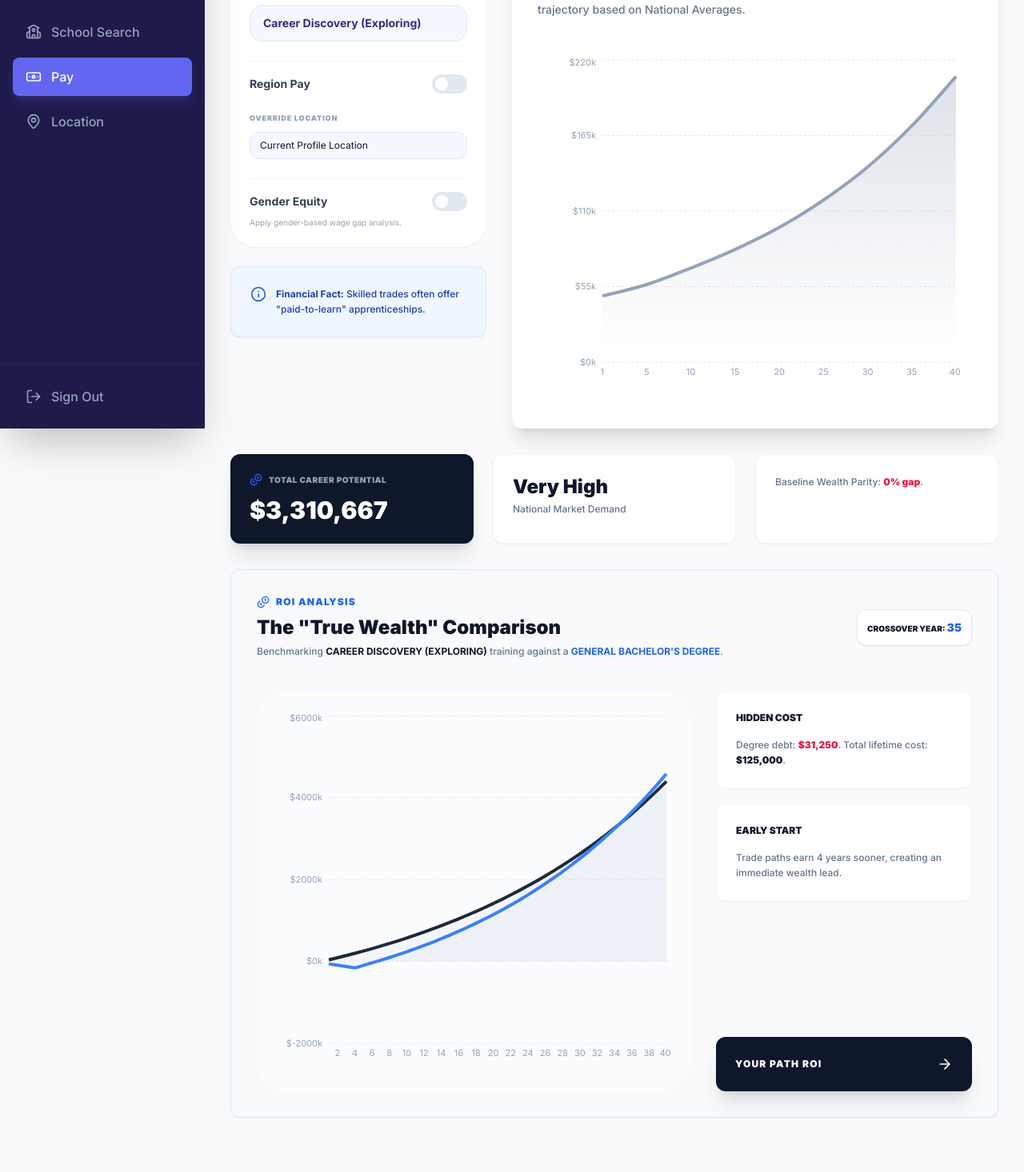
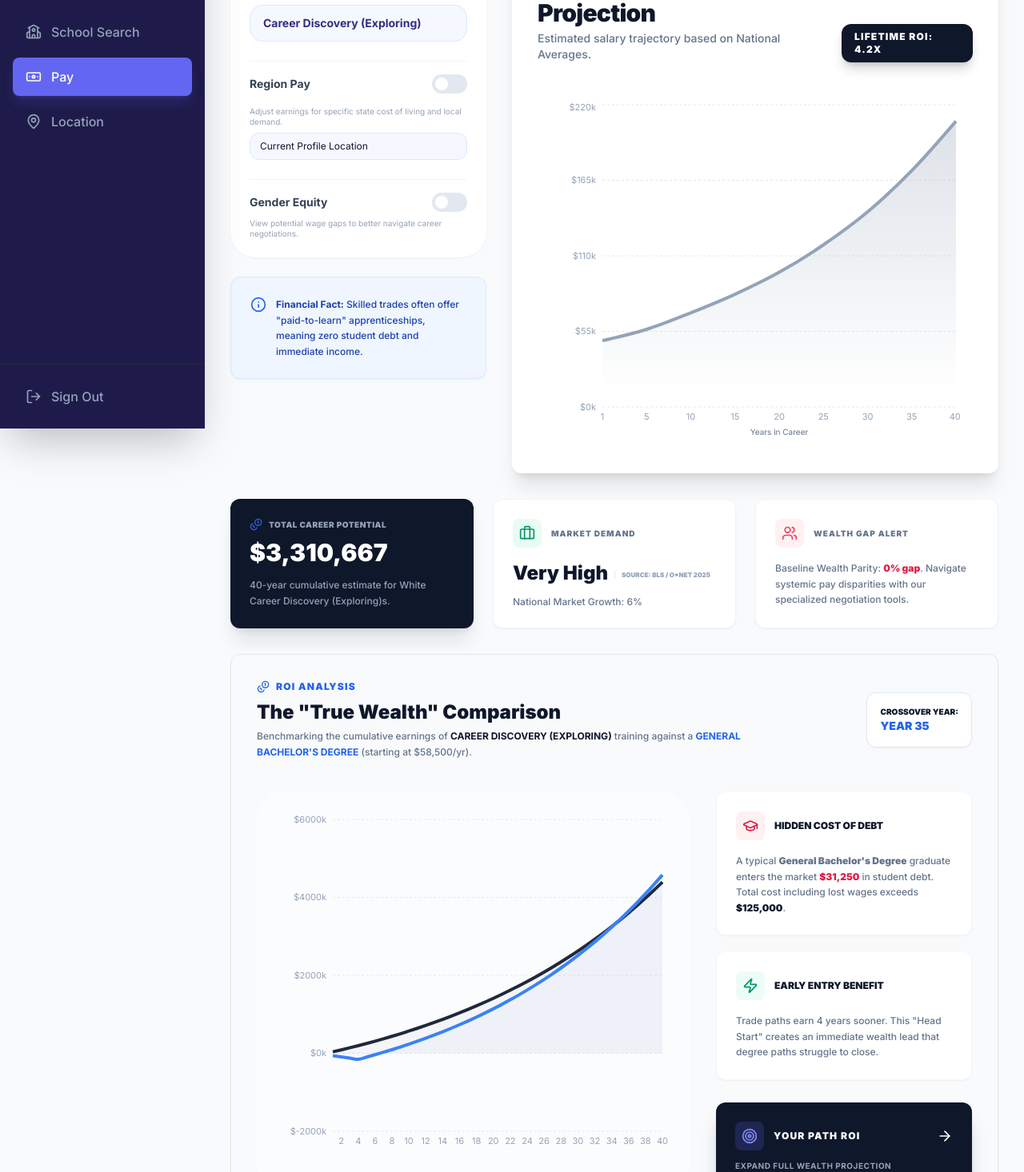
Before and after one commit to celinedc/tradepath, a React (Vite) app: page /pay in a window 1280 px wide. Shown: the part 264-1730 px from the top of the page at 80% size. Built offline with nearby package versions, Linux system fonts and the light colour scheme.

Commit message:
Repopulate Pay page with full text and dynamic data calculations

```diff
--- a/src/pages/Pay.jsx
+++ b/src/pages/Pay.jsx
@@ -46,7 +46,7 @@ const ROIPathModal = ({ isOpen, onClose, tradeData, ethnicity, comparisonData, c
               <div className="p-6 rounded-[2rem] bg-industrial-900 text-white shadow-xl">
                 <p className="text-[10px] font-black uppercase tracking-widest text-industrial-400 mb-2">Trade Advantage</p>
                 <h4 className="text-2xl font-black leading-none mb-2">+$182,500</h4>
-                <p className="text-[10px] text-industrial-500 leading-snug">Average cumulative wealth lead at Year 10 due to zero student debt.</p>
+                <p className="text-[10px] text-industrial-400 leading-snug">Average cumulative wealth lead at Year 10 due to zero student debt.</p>
               </div>
               <div className="p-6 rounded-[2rem] bg-emerald-50 border border-emerald-100">
                 <p className="text-[10px] font-black uppercase tracking-widest text-emerald-600 mb-2">Break-Even Point</p>
@@ -62,7 +62,7 @@ const ROIPathModal = ({ isOpen, onClose, tradeData, ethnicity, comparisonData, c
 
            <div className="space-y-6">
              <div className="flex items-center justify-between">
-                <h3 className="text-lg font-black text-industrial-900 tracking-tight uppercase">Cumulative Wealth Over Time</h3>
+                <h3 className="text-lg font-black text-industrial-900 tracking-tight uppercase border-l-4 border-safety-blue pl-4">Cumulative Wealth Over Time</h3>
                 <div className="flex items-center gap-4 text-[10px] font-bold uppercase tracking-widest">
                   <div className="flex items-center gap-1.5"><div className="w-6 h-1 bg-industrial-900 rounded-full" /> Trade</div>
                   <div className="flex items-center gap-1.5"><div className="w-6 h-1 bg-safety-blue rounded-full" /> Degree</div>
@@ -269,7 +269,7 @@ export default function PayPage() {
 
       {/* Top Row: Sidebar + 40-Year Graph */}
       <div className="flex flex-col lg:flex-row gap-8">
-        {/* Control Panel (Sidebar on Left) - Fixed height parent to prevent scrolling down with page */}
+        {/* Control Panel (Sidebar on Left) */}
         <aside className="w-full lg:w-80 flex-shrink-0 space-y-6">
           <div className={`card p-6 border-none shadow-sm ${isStudent ? 'bg-white rounded-[2rem]' : 'bg-white'}`}>
               <div className="flex items-center gap-2 mb-6">
@@ -314,7 +314,7 @@ export default function PayPage() {
                   </div>
 
                   <div className="space-y-2">
-                    <label className="text-[9px] font-black text-industrial-400 uppercase tracking-widest">Override Location</label>
+                     <p className="text-[10px] text-industrial-400 leading-tight">Adjust earnings for specific state cost of living and local demand.</p>
                     <select
                       value={selectedCustomState}
                       onChange={(e) => { setSelectedCustomState(e.target.value); if (e.target.value) setUseRegionalPay(true); }}
@@ -343,7 +343,7 @@ export default function PayPage() {
                       <span className={`inline-block h-4 w-4 transform rounded-full bg-white transition-transform ${showGenderGap ? 'translate-x-6' : 'translate-x-1'}`} />
                     </button>
                   </div>
-                  <p className="text-[10px] text-industrial-400 leading-tight">Apply gender-based wage gap analysis.</p>
+                  <p className="text-[10px] text-industrial-400 leading-tight">View potential wage gaps to better navigate career negotiations.</p>
                 </div>
               </div>
           </div>
@@ -351,8 +351,8 @@ export default function PayPage() {
           <div className="card p-6 bg-blue-50 border-blue-100">
             <div className="flex gap-3">
               <Info className="w-5 h-5 text-safety-blue flex-shrink-0" />
-              <p className="text-xs text-blue-800 font-medium font-medium leading-relaxed">
-                <strong>Financial Fact:</strong> Skilled trades often offer "paid-to-learn" apprenticeships.
+              <p className="text-xs text-blue-800 font-medium leading-relaxed">
+                <strong>Financial Fact:</strong> Skilled trades often offer "paid-to-learn" apprenticeships, meaning zero student debt and immediate income.
               </p>
             </div>
           </div>
@@ -367,7 +367,12 @@ export default function PayPage() {
                 <span className="text-xs font-black text-safety-blue uppercase tracking-widest">Annual Earnings</span>
               </div>
               <h3 className="text-3xl font-black text-industrial-900 tracking-tight">40-Year Career Projection</h3>
-              <p className="text-sm text-industrial-500 mt-1 font-medium italic">trajectory based on {regionMultiplier !== 1 ? 'Regional Pay' : 'National Averages'}.</p>
+              <p className="text-sm text-industrial-500 mt-1 font-medium italic">Estimated salary trajectory based on {regionMultiplier !== 1 ? 'Regional Pay' : 'National Averages'}.</p>
+            </div>
+            <div className="flex gap-3">
+              <div className="px-4 py-2 bg-industrial-900 text-white rounded-xl text-xs font-black uppercase tracking-widest shadow-lg shadow-industrial-900/20">
+                LIFETIME ROI: 4.2X
+              </div>
             </div>
           </div>
 
@@ -381,13 +386,54 @@ export default function PayPage() {
                   </linearGradient>
                 </defs>
                 <CartesianGrid strokeDasharray="3 3" vertical={false} stroke="#e2e8f0" />
-                <XAxis dataKey="year" axisLine={false} tickLine={false} tick={{fill: '#94a3b8', fontSize: 11}} />
-                <YAxis axisLine={false} tickLine={false} tick={{fill: '#94a3b8', fontSize: 11}} tickFormatter={(value) => `$${value/1000}k`} />
+                <XAxis
+                  dataKey="year"
+                  axisLine={false}
+                  tickLine={false}
+                  tick={{fill: '#94a3b8', fontSize: 11}}
+                  label={{ value: 'Years in Career', position: 'insideBottom', offset: -5, fontSize: 10, fill: '#64748b' }}
+                />
+                <YAxis
+                  axisLine={false}
+                  tickLine={false}
+                  tick={{fill: '#94a3b8', fontSize: 11}}
+                  tickFormatter={(value) => `$${value/1000}k`}
+                />
                 <Tooltip
-                  formatter={(value) => [`$${value.toLocaleString()}`, 'Salary']}
-                  contentStyle={{borderRadius: '12px', border: 'none', boxShadow: '0 10px 15px -3px rgb(0 0 0 / 0.1)', maxWidth: 'none', whiteSpace: 'pre-wrap'}}
+                  formatter={(value) => [`$${value.toLocaleString()}`, 'Annual Salary']}
+                  labelFormatter={(label) => `Year ${label}`}
+                  contentStyle={{
+                    borderRadius: '12px',
+                    border: 'none',
+                    boxShadow: '0 10px 15px -3px rgb(0 0 0 / 0.1)',
+                    maxWidth: 'none',
+                    whiteSpace: 'pre-wrap'
+                  }}
                 />
-                <Area type="monotone" dataKey="baseline" stroke={ETHNICITIES.find(e => e.id === selectedEthnicity)?.color || "#1e293b"} strokeWidth={4} fillOpacity={1} fill="url(#colorMain)" animationDuration={1500} />
+                {showAllEthnicities ? (
+                  ETHNICITIES.map(e => (
+                    <Area
+                      key={e.id}
+                      type="monotone"
+                      dataKey={e.id}
+                      stroke={e.color}
+                      strokeWidth={2}
+                      fillOpacity={1}
+                      fill={`url(#color${e.id})`}
+                      animationDuration={1500}
+                    />
+                  ))
+                ) : (
+                    <Area
+                      type="monotone"
+                      dataKey="baseline"
+                      stroke={ETHNICITIES.find(e => e.id === selectedEthnicity)?.color || "#1e293b"}
+                      strokeWidth={4}
+                      fillOpacity={1}
+                      fill="url(#colorMain)"
+                      animationDuration={1500}
+                    />
+                )}
                 {useRegionalPay && <Area type="monotone" dataKey="regionalShift" stroke="#10b981" strokeWidth={3} fillOpacity={0} animationDuration={1500} />}
                 {showGenderGap && <Area type="monotone" dataKey="genderGap" stroke="#fb7185" strokeWidth={2} strokeDasharray="5 5" fillOpacity={0} animationDuration={1500} />}
               </AreaChart>
@@ -398,20 +444,47 @@ export default function PayPage() {
 
       {/* Full Width Middle Section: Quick Stats */}
       <div className="grid grid-cols-1 md:grid-cols-3 gap-6">
-          <div className="card p-6 bg-industrial-900 text-white border-none shadow-xl">
+          <div className="card p-6 bg-industrial-900 text-white border-none shadow-xl shadow-industrial-900/10">
             <div className="flex items-center gap-2 mb-3">
               <Coins className="w-4 h-4 text-safety-blue" />
               <span className="text-[10px] font-black uppercase tracking-wider text-industrial-400">Total Career Potential</span>
             </div>
-            <h4 className="text-3xl font-black text-white">$3,310,667</h4>
+            <h4 className="text-3xl font-black text-white leading-none mb-4">
+              ${Math.round(tradeData.payGrowth.reduce((acc, curr) => acc + curr[selectedEthnicity], 0) * 5 / 1.5).toLocaleString()}
+            </h4>
+            <p className="text-xs text-industrial-400 leading-relaxed font-medium">
+              40-year cumulative estimate for {ETHNICITIES.find(e => e.id === selectedEthnicity)?.name} {tradeData.name}s.
+            </p>
           </div>
+
           <div className="card p-6 border-industrial-100 bg-white">
-            <h4 className="text-2xl font-black text-industrial-900 mb-1">{tradeData.demand}</h4>
-            <p className="text-xs text-industrial-500 font-medium italic">National Market Demand</p>
+            <div className="flex items-center gap-3 mb-4">
+              <div className="p-2 bg-emerald-100/50 rounded-lg">
+                <Briefcase className="w-5 h-5 text-emerald-600" />
+              </div>
+              <span className="text-[10px] font-black uppercase tracking-widest text-industrial-500">Market Demand</span>
+            </div>
+            <div className="flex items-center gap-2">
+               <h4 className="text-2xl font-black text-industrial-900 mb-1">{tradeData.demand}</h4>
+               <div className="text-[8px] font-black text-industrial-400 leading-tight border-l border-industrial-200 pl-2 uppercase">
+                 Source: BLS / O*NET 2025
+               </div>
+            </div>
+            <p className="text-xs text-industrial-500 font-medium italic mt-2">National Market Growth: {tradeData.growth}</p>
           </div>
+
           <div className="card p-6 border-industrial-100 bg-white">
+            <div className="flex items-center gap-3 mb-4">
+              <div className="p-2 bg-rose-50 rounded-lg">
+                <Users className="w-5 h-5 text-rose-500" />
+              </div>
+              <span className="text-[10px] font-black uppercase tracking-widest text-industrial-500">Wealth Gap Alert</span>
+            </div>
             <p className="text-xs text-industrial-500 leading-relaxed font-medium">
-              Baseline Wealth Parity: <span className="font-black text-rose-600">0% gap</span>.
+              Baseline Wealth Parity: <span className="font-black text-rose-600">
+                {Math.round((1 - (tradeData.payGrowth[0][selectedEthnicity] / tradeData.payGrowth[0].white)) * 100)}% gap
+              </span>.
+              Navigate systemic pay disparities with our specialized negotiation tools.
             </p>
           </div>
       </div>
@@ -427,51 +500,79 @@ export default function PayPage() {
               </div>
               <h3 className="text-2xl font-black text-industrial-900">The "True Wealth" Comparison</h3>
               <p className="text-xs text-industrial-500 max-w-2xl mt-1 leading-relaxed font-medium">
-                Benchmarking <span className="font-bold text-industrial-900 uppercase">{tradeData.name}</span> training against a <span className="font-bold text-blue-600 uppercase">{comparablePath.name}</span>.
+                Benchmarking the cumulative earnings of <span className="font-bold text-industrial-900 uppercase">{tradeData.name}</span> training against a <span className="font-bold text-blue-600 uppercase">{comparablePath.name}</span> (starting at ${comparablePath.startingSalary.toLocaleString()}/yr).
               </p>
             </div>
-            <div className="p-3 bg-white rounded-xl border border-industrial-200 shadow-sm text-[10px] font-black uppercase">
-                Crossover Year: <span className="text-safety-blue text-sm">{breakEvenYear || 'N/A'}</span>
+            <div className="p-4 bg-white rounded-xl border border-industrial-200 shadow-sm text-[10px] font-black uppercase">
+                Crossover Year: <span className="text-safety-blue text-sm block">{breakEvenYear ? 'Year ' + breakEvenYear : 'N/A'}</span>
             </div>
           </div>
 
           <div className="flex flex-col xl:flex-row gap-8">
+            {/* Extended Chart Area */}
             <div className="flex-1 min-w-0">
               <div className="h-[500px] w-full bg-white/40 rounded-[2.5rem] p-6 border border-white">
                 <ResponsiveContainer width="100%" height="100%">
-                  <ComposedChart data={comparisonDataResults}>
+                  <ComposedChart data={comparisonDataResults} margin={{ top: 10, right: 10, left: 10, bottom: 20 }}>
                     <CartesianGrid strokeDasharray="3 3" vertical={false} stroke="#e2e8f0" />
-                    <XAxis dataKey="year" axisLine={false} tickLine={false} tick={{fill: '#94a3b8', fontSize: 11}} />
-                    <YAxis axisLine={false} tickLine={false} tick={{fill: '#94a3b8', fontSize: 11}} tickFormatter={(val) => `$${val/1000}k`} />
+                    <XAxis
+                      dataKey="year"
+                      axisLine={false}
+                      tickLine={false}
+                      tick={{fill: '#94a3b8', fontSize: 11}}
+                    />
+                    <YAxis
+                      axisLine={false}
+                      tickLine={false}
+                      tick={{fill: '#94a3b8', fontSize: 11}}
+                      tickFormatter={(val) => `$${val/1000}k`}
+                    />
                     <Tooltip contentStyle={{borderRadius: '16px', border: 'none', boxShadow: '0 20px 25px -5px rgb(0 0 0 / 0.1)', maxWidth: 'none', whiteSpace: 'pre-wrap'}} />
-                    <Area type="monotone" dataKey="tradeCumulative" stroke="#1e293b" fill="#1e293b" fillOpacity={0.03} strokeWidth={4} />
-                    <Area type="monotone" dataKey="degreeCumulative" stroke="#3b82f6" fill="#3b82f6" fillOpacity={0.03} strokeWidth={4} />
+                    <Area type="monotone" dataKey="tradeCumulative" stroke="#1e293b" fill="#1e293b" fillOpacity={0.03} strokeWidth={4} name={`${tradeData.name} Wealth`} />
+                    <Area type="monotone" dataKey="degreeCumulative" stroke="#3b82f6" fill="#3b82f6" fillOpacity={0.03} strokeWidth={4} name={`${comparablePath.name} Wealth`} />
                   </ComposedChart>
                 </ResponsiveContainer>
               </div>
             </div>
 
+            {/* Restored Insight Column */}
             <div className="w-full xl:w-80 flex flex-col gap-5">
-              <div className="card p-6 bg-white border-industrial-100/60 shadow-sm">
-                <h4 className="text-xs font-black text-industrial-900 uppercase mb-4">Hidden Cost</h4>
+              <div className="card p-6 bg-white border-industrial-100/60 shadow-sm hover:shadow-md transition-all group">
+                <div className="flex items-center gap-3 mb-4">
+                  <div className="p-2 bg-rose-50 rounded-lg group-hover:bg-rose-100 transition-colors">
+                    <GraduationCap className="w-5 h-5 text-rose-600" />
+                  </div>
+                  <h4 className="text-xs font-black text-industrial-900 uppercase">Hidden Cost of Debt</h4>
+                </div>
                 <p className="text-xs text-industrial-500 leading-relaxed font-medium">
-                  Degree debt: <span className="font-black text-rose-600">${degreeDebt.toLocaleString()}</span>. Total lifetime cost: <span className="font-black text-industrial-900">{comparablePath.avgCost}</span>.
+                  A typical <span className="font-black">{comparablePath.name}</span> graduate enters the market <span className="font-black text-rose-600">${degreeDebt.toLocaleString()}</span> in student debt. Total cost including lost wages exceeds <span className="font-black text-industrial-900">{comparablePath.avgCost}</span>.
                 </p>
               </div>
-              <div className="card p-6 bg-white border-industrial-100/60 shadow-sm">
-                <h4 className="text-xs font-black text-industrial-900 uppercase mb-4">Early Start</h4>
+
+              <div className="card p-6 bg-white border-industrial-100/60 shadow-sm hover:shadow-md transition-all group">
+                <div className="flex items-center gap-3 mb-4">
+                  <div className="p-2 bg-emerald-50 rounded-lg group-hover:bg-emerald-100 transition-colors">
+                    <Zap className="w-5 h-5 text-emerald-600" />
+                  </div>
+                  <h4 className="text-xs font-black text-industrial-900 uppercase">Early Entry Benefit</h4>
+                </div>
                 <p className="text-xs text-industrial-500 leading-relaxed font-medium">
-                  Trade paths earn 4 years sooner, creating an immediate wealth lead.
+                  Trade paths earn 4 years sooner. This "Head Start" creates an immediate wealth lead that degree paths struggle to close.
                 </p>
               </div>
+
               <div
                 onClick={() => setIsROIModalOpen(true)}
-                className="card p-6 mt-auto bg-industrial-900 text-white border-none flex flex-col justify-center gap-3 group cursor-pointer hover:bg-industrial-800 transition-all shadow-xl"
+                className="card p-6 mt-auto bg-industrial-900 text-white border-none flex flex-col justify-center gap-3 group cursor-pointer hover:bg-industrial-800 transition-all shadow-xl shadow-industrial-900/20"
               >
                 <div className="flex items-center justify-between">
-                  <span className="text-xs font-black uppercase tracking-widest leading-none">Your Path ROI</span>
+                  <div className="flex items-center gap-3">
+                    <div className="p-2 bg-indigo-500/20 rounded-lg"><Target className="w-5 h-5 text-indigo-400" /></div>
+                    <span className="text-xs font-black uppercase tracking-widest leading-none">Your Path ROI</span>
+                  </div>
                   <ArrowRight className="w-5 h-5 group-hover:translate-x-1 transition-transform" />
                 </div>
+                <p className="text-[10px] text-industrial-400 font-bold uppercase tracking-wider">Expand Full Wealth Projection</p>
               </div>
             </div>
           </div>
```
